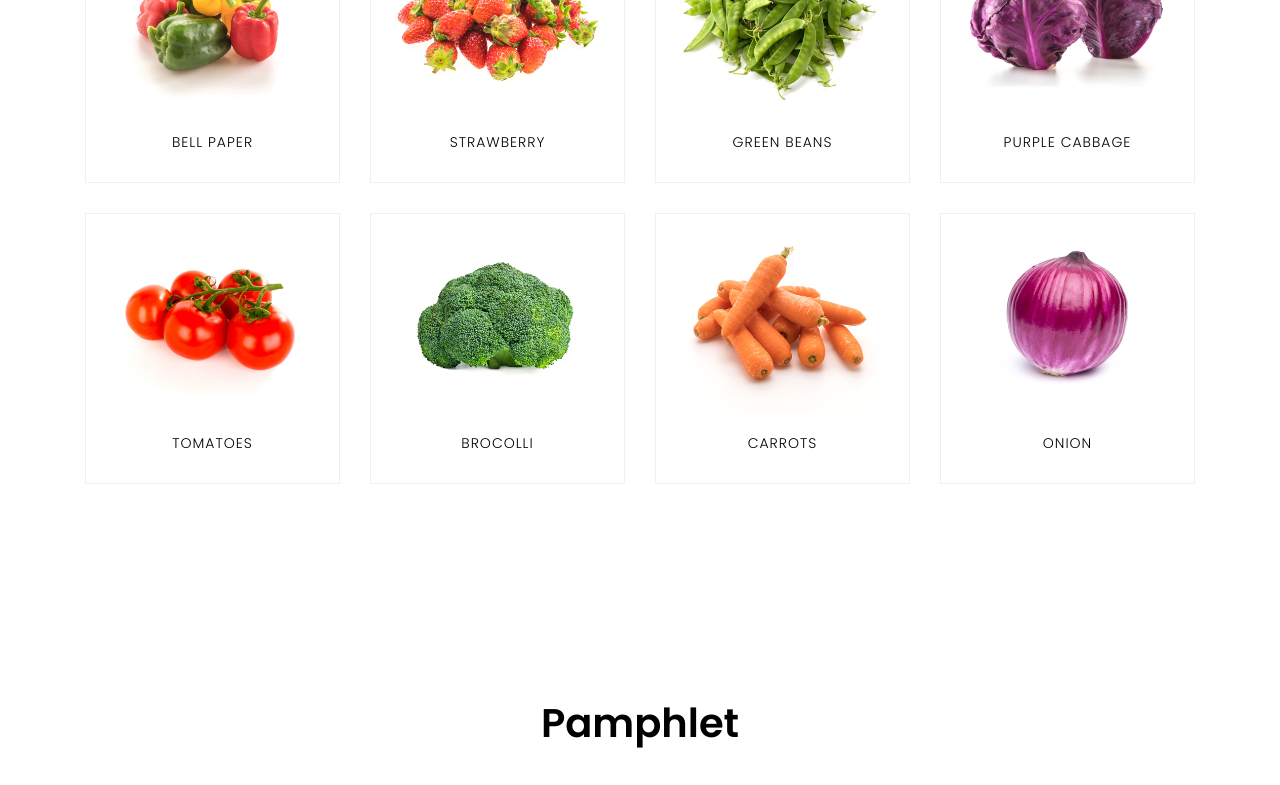
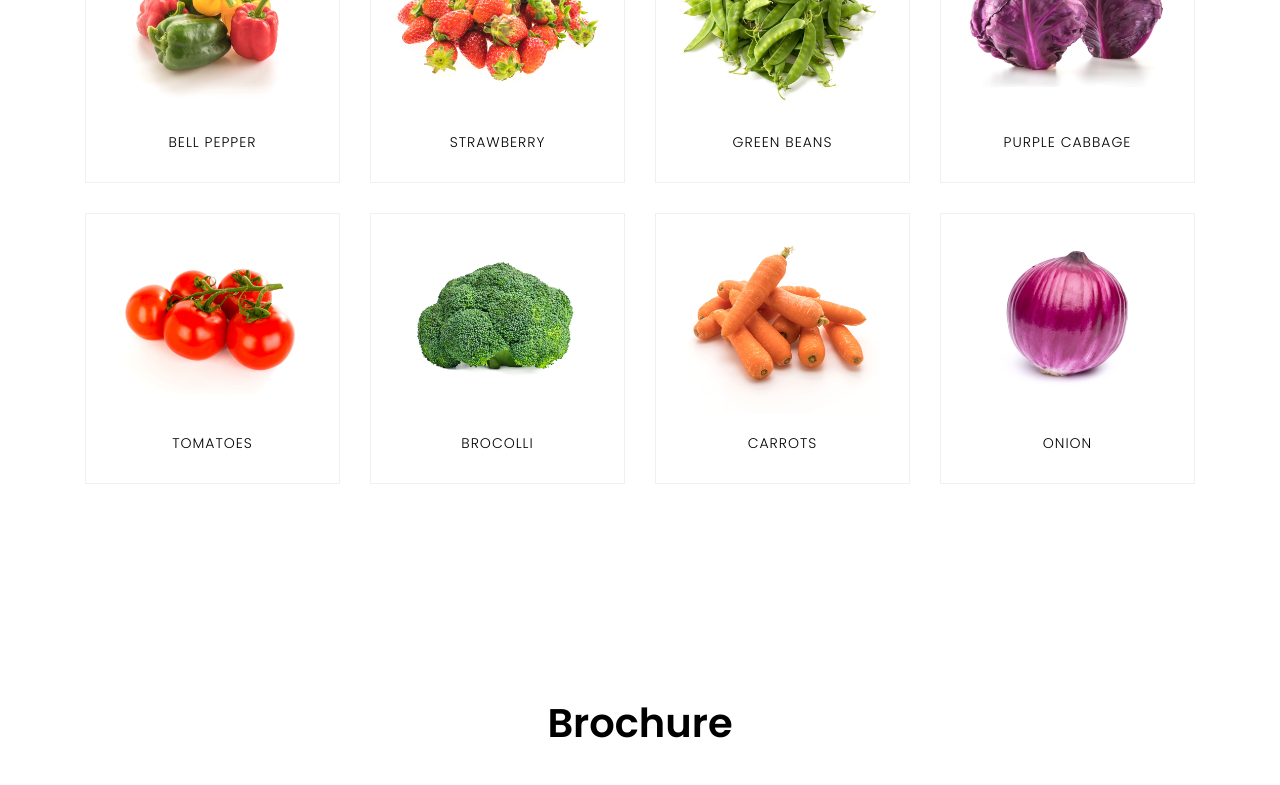
Before and after one commit to adityamangal1998/teconico-web, a plain HTML site: page shahimandi.html in a window 1280 px wide. Shown: the part 1680-2465 px from the top of the page. Drawn offline with Linux system fonts and the light colour scheme; some packages are replaced by stand-ins of ours; no server answers; files whose address does not match are found by name.

Commit message:
shahimandi

```diff
--- a/shahimandi.html
+++ b/shahimandi.html
@@ -201,7 +201,7 @@
     				<div class="product">
     					<img class="img-fluid" src="assets/veg/images/product-1.jpg" alt="Colorlib Template">
     					<div class="text py-3 pb-4 px-3 text-center">
-    						<h3><a href="#">BELL PAPER</a></h3>
+    						<h3><a href="#">BELL PEPPER</a></h3>
     					</div>
     				</div>
     			</div>
@@ -277,7 +277,7 @@
       <div class="container">
         <div class="row justify-content-center mb-3 pb-3">
           <div class="col-md-12 heading-section text-center ftco-animate">
-            <h2 class="mb-4">Pamphlet</h2>
+            <h2 class="mb-4">Brochure</h2>
             <h3>Only in Jaipur (Rajasthan)</h3>
           </div>
         </div>
```
Also changed, not shown: assets/veg/images/brochure.jpeg (added), assets/veg/images/brochure.png (deleted).
